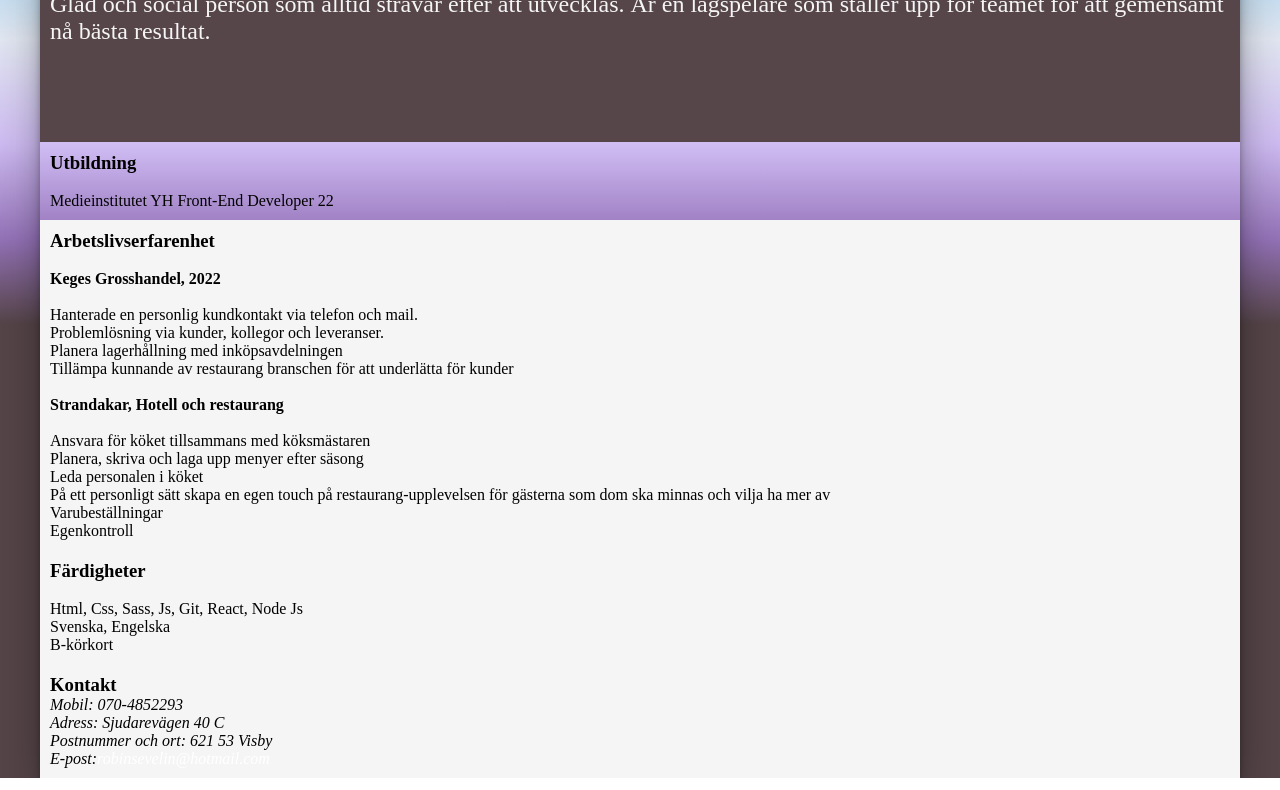
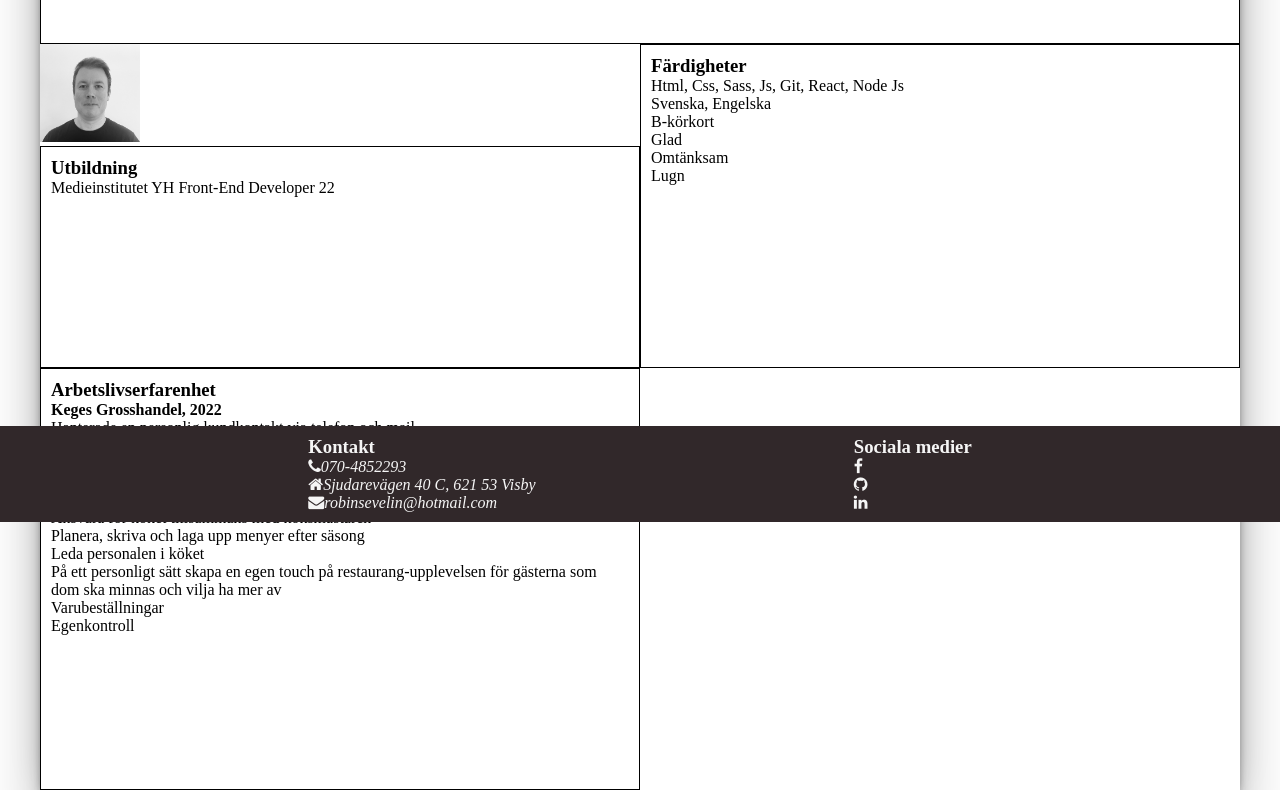
Before and after one commit to Medieinstitutet/inl-3-cv-med-css-robin-sevelin, a plain HTML site: page index.html in a window 1280 px wide. Shown: the part 278-1068 px from the top of the page. Drawn offline with Linux system fonts and the light colour scheme.

Commit message:
grid layout

```diff
--- a/index.html
+++ b/index.html
@@ -12,93 +12,113 @@
     />
   </head>
   <body>
-    <div class="wrapper">
+    <!--full-page start-->
+    <section class="full-page">
+      <!--header start-->
       <header>
         <div class="name">
           <h1>Robin Sevelin</h1>
           <span>Front-End Developer</span>
         </div>
       </header>
+      <!--header ends-->
+      <!--main start-->
       <main>
         <section class="about">
           <h3>Vem är jag?</h3>
-            <br>
           <p>
-              Glad och social person som
-              alltid strävar efter att utvecklas.
-              Är en lagspelare som ställer
-              upp för teamet för att
-              gemensamt nå bästa resultat.
+            Glad och social person som alltid strävar efter att utvecklas. Är en
+            lagspelare som ställer upp för teamet för att gemensamt nå bästa
+            resultat.
           </p>
         </section>
-        <div class="flex-container">
-          <div class="flex-container-left">
+        <section class="picture-of-me">
+          <img
+            src="/img/IMG_4583.jpeg"
+            alt="smiling-man"
+            width="100px"
+            height="auto"
+          />
+        </section>
         <section class="education">
           <h3>Utbildning</h3>
-              <br>
-              <p>
-                Medieinstitutet YH
-                Front-End Developer 22
-              </p>
+          <p>Medieinstitutet YH Front-End Developer 22</p>
         </section>
-            <section class="experience">
-              <h3>Arbetslivserfarenhet</h3>
-              <br>
-              <h4>Keges Grosshandel, 2022</h4>
-              <br>
-              <ul>
-                <li>Hanterade en personlig kundkontakt via telefon och
-                  mail.</li>
-                  <li>Problemlösning via kunder, kollegor och leveranser.</li>
-                  <li>Planera lagerhållning med inköpsavdelningen</li>
-                  <li>Tillämpa kunnande av restaurang branschen för att
-                    underlätta för kunder</li>
-              </ul>
-              <br>
-              <h4>Strandakar, Hotell och restaurang</h4>
-              <br>
-              <li>Ansvara för köket tillsammans med köksmästaren</li>
-              <li>Planera, skriva och laga upp menyer efter säsong</li>
-              <li>Leda personalen i köket</li>
-              <li>På ett personligt sätt skapa en egen touch på
-                restaurang-upplevelsen för gästerna som dom ska
-                minnas och vilja ha mer av</li>
-                <li>Varubeställningar</li>
-                <li>Egenkontroll</li>
-            </section>
-          </div>
-          <div class="flex-container-right">
         <section class="skills">
           <h3>Färdigheter</h3>
-              <br>
           <ul>
             <li>Html, Css, Sass, Js, Git, React, Node Js</li>
             <li>Svenska, Engelska</li>
             <li>B-körkort</li>
+            <li>Glad</li>
+            <li>Omtänksam</li>
+            <li>Lugn</li>
           </ul>
         </section>
+        <section class="experience">
+          <h3>Arbetslivserfarenhet</h3>
+          <section class="keges">
+            <h4>Keges Grosshandel, 2022</h4>
+            <ul>
+              <li>Hanterade en personlig kundkontakt via telefon och mail.</li>
+              <li>Problemlösning via kunder, kollegor och leveranser.</li>
+              <li>Planera lagerhållning med inköpsavdelningen</li>
+              <li>
+                Tillämpa kunnande av restaurang branschen för att underlätta för
+                kunder
+              </li>
+            </ul>
+          </section>
+          <section class="strandakar">
+            <h4>Strandakar, Hotell och restaurang, 2019/2021</h4>
+            <li>Ansvara för köket tillsammans med köksmästaren</li>
+            <li>Planera, skriva och laga upp menyer efter säsong</li>
+            <li>Leda personalen i köket</li>
+            <li>
+              På ett personligt sätt skapa en egen touch på
+              restaurang-upplevelsen för gästerna som dom ska minnas och vilja
+              ha mer av
+            </li>
+            <li>Varubeställningar</li>
+            <li>Egenkontroll</li>
+          </section>
+        </section>
+      </main>
+      <!--main ends-->
+
+      <!--footer-->
+      <footer>
         <section class="contact">
           <h3>Kontakt</h3>
           <address>
             <ul>
-                  <li>Mobil: 070-4852293</li>
-                  <li>Adress: Sjudarevägen 40 C</li>
-                  <li>Postnummer och ort: 621 53 Visby</li>
-                  <li>E-post:<a href="#">robinsevelin@hotmail.com</a></li>
+              <li>
+                <span class="fa fa-phone" aria-hidden="true"></span>070-4852293
+              </li>
+              <li>
+                <span class="fa fa-home" aria-hidden="true"></span>Sjudarevägen
+                40 C, 621 53 Visby
+              </li>
+              <li>
+                <span class="fa fa-envelope" aria-hidden="true"></span
+                ><a href="#">robinsevelin@hotmail.com</a>
+              </li>
             </ul>
           </address>
         </section>
-        </div>
-      </main>
-      <footer>
-        <nav class="social-media">
+        <section class="social-media">
+          <h3>Sociala medier</h3>
+          <nav>
             <ul>
               <li><a href="#" class="fa fa-facebook"></a></li>
               <li><a href="#" class="fa fa-github"></a></li>
               <li><a href="#" class="fa fa-linkedin"></a></li>
             </ul>
           </nav>
+        </section>
       </footer>
-    </div>
+      <!--footer ends-->
+    </section>
+    <!--full-page ends-->
   </body>
 </html>
--- /dev/null
+++ b/style/layouts/_base.scss
@@ -0,0 +1,81 @@
+* {
+  margin: 0;
+  padding: 0;
+}
+
+li {
+  list-style: none;
+}
+
+main {
+  max-width: 1200px;
+  margin: 10px;
+  box-shadow: rgba(0, 0, 0, 0.25) 0px 54px 55px,
+    rgba(0, 0, 0, 0.12) 0px -12px 30px, rgba(0, 0, 0, 0.12) 0px 4px 6px,
+    rgba(0, 0, 0, 0.17) 0px 12px 13px, rgba(0, 0, 0, 0.09) 0px -3px 5px;
+}
+
+header {
+  background-color: rgb(49, 40, 42);
+  color: whitesmoke;
+  font-size: 2rem;
+  height: 100px;
+  display: flex;
+  flex-direction: column;
+  justify-content: center;
+  text-align: center;
+  span {
+    color: orangered;
+  }
+}
+
+.about {
+  border: 1px solid black;
+  padding: 10px;
+}
+
+.education {
+  border: 1px solid black;
+  padding: 10px;
+}
+
+.skills {
+  border: 1px solid black;
+  padding: 10px;
+}
+
+.experience {
+  border: 1px solid black;
+  padding: 10px;
+}
+
+footer {
+  position: fixed;
+  bottom: 0;
+  width: 100%;
+  display: flex;
+  justify-content: center;
+  align-items: center;
+  justify-content: space-evenly;
+  background-color: rgb(49, 40, 42);
+  color: whitesmoke;
+}
+
+.contact,
+.social-media {
+  padding: 10px;
+  max-width: 1200px;
+  display: flex;
+  flex-direction: column;
+  li {
+    list-style: none;
+    a {
+      text-decoration: none;
+      color: whitesmoke;
+    }
+  }
+}
+
+.social-media a:hover {
+  filter: drop-shadow(0 0 0.75rem rgb(118, 232, 236));
+}
--- /dev/null
+++ b/style/layouts/_desktop.scss
@@ -0,0 +1,33 @@
+main {
+  margin: auto;
+  display: grid;
+  grid-template-columns: repeat(4, 1fr);
+}
+
+.about {
+  grid-column: 1 / span 2;
+  height: 200px;
+}
+
+.picture-of-me {
+  grid-column: 2 / span 2;
+}
+/*
+.education {
+  grid-column: 1 / span 2;
+  height: 200px;
+  background-image: url("/img/pexels-photo-399160.webp");
+  background-size: cover;
+  background-position: center;
+  background-repeat: no-repeat;
+}
+
+.skills {
+  grid-column: 3 / span 2;
+  grid-row: 2 / span 2;
+}
+
+.experience {
+  grid-column: 1 / span 2;
+  height: 400px;
+}
--- a/style/style.scss
+++ b/style/style.scss
@@ -1,105 +1,5 @@
-* {
-  margin: 0;
-  padding: 0;
-}
-
-body {
-  background: rgb(118, 194, 232);
-  background: linear-gradient(
-    180deg,
-    rgb(118, 196, 236) 15%,
-    rgba(229, 234, 245, 1) 30%,
-    rgba(208, 189, 244, 1) 40%,
-    rgb(149, 115, 185) 49%,
-    rgb(86, 69, 73) 57%
-  );
-}
-
-.wrapper {
-  min-height: 100vh;
-  font-family: "Times New Roman", Times, serif;
-}
-
-main {
-  max-width: 1200px;
-  margin: auto;
-  box-shadow: rgba(0, 0, 0, 0.25) 0px 54px 55px,
-    rgba(0, 0, 0, 0.12) 0px -12px 30px, rgba(0, 0, 0, 0.12) 0px 4px 6px,
-    rgba(0, 0, 0, 0.17) 0px 12px 13px, rgba(0, 0, 0, 0.09) 0px -3px 5px;
-  position: relative;
-  z-index: 2;
-}
-
-header {
-  color: whitesmoke;
-  font-size: 2rem;
-  height: 200px;
-  display: flex;
-  flex-direction: column;
-  justify-content: center;
-  text-align: center;
-  filter: drop-shadow(0 0 0.75rem rgb(12, 14, 15));
-}
-
-.about {
-  padding: 10px;
-  height: 200px;
-  font-size: 1.5rem;
-  background-color: rgb(86, 69, 73);
-  color: whitesmoke;
-}
-
-img {
-  width: 200px;
-  border-radius: 50%;
-}
-
-.education {
-  padding: 10px;
-}
-
-.experience {
-  padding: 10px;
-  background-color: whitesmoke;
-}
-
-.skills {
-  padding: 10px;
-  background-color: whitesmoke;
-}
-
-.contact {
-  padding: 10px;
-  background-color: whitesmoke;
-}
-
-footer {
-  position: fixed;
-  bottom: 0;
-  width: 100%;
-  color: white;
-  padding: 10px;
-}
-
-a {
-  text-decoration: none;
-  color: white;
-}
-
-li {
-  list-style: none;
-}
-
-.social-media > * {
-  display: flex;
-  justify-content: space-evenly;
-  font-size: 2rem;
-  color: black;
-}
-
-.social-media a:hover {
-  filter: drop-shadow(0 0 0.75rem rgb(118, 232, 236));
-}
+@import "layouts/base";
 
 @media all and(min-width: 920px) {
+  @import "layouts/desktop";
 }
```
Also changed, not shown: img/IMG_2296.JPG (deleted), img/hd-wallpaper-g1f2282947_1920.jpg (deleted), img/pexels-andreea-ch-1166644.jpg (added), img/pexels-eberhard-grossgasteiger-844297.jpg (deleted), img/pexels-photo-745365.jpeg (deleted), img/pexels-pixabay-531880.jpg (added), style/style.css, 1 other file. Lines whose indentation alone changed are shown as unchanged.
